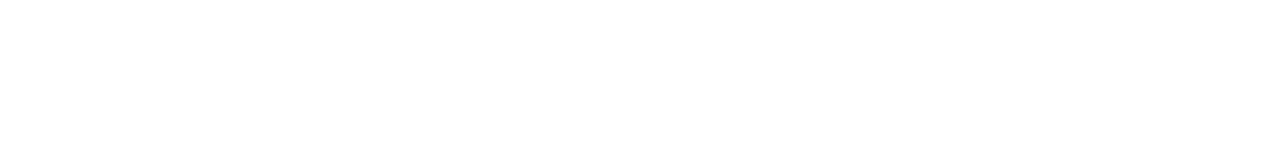
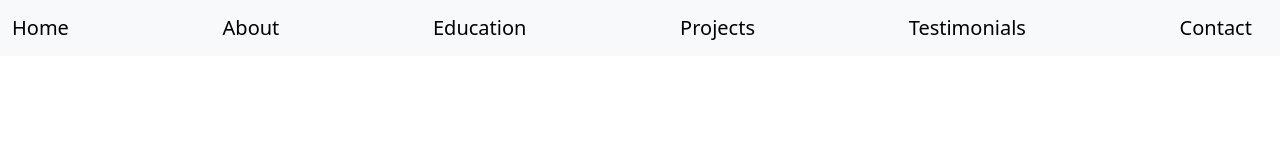
Before and after one commit to JA77776/EOMP, a plain HTML site: page index.html in a window 1280 px wide. Drawn offline with nearby package versions, Linux system fonts and the light colour scheme.

Commit message:
navigation bar

```diff
--- a/index.html
+++ b/index.html
@@ -13,6 +13,25 @@
     <title>Jay-donn Hendricks</title>
 </head>
 <body>
+    <!-- navbar -->
+    <nav class="navbar sticky-top bg-body-tertiary">
+        <div class="container-fluid">
+          <a class="navbar-brand" href="#">Home</a>
+          <a class="navbar-brand" href="#">About</a>
+          <a class="navbar-brand" href="#">Education</a>
+          <a class="navbar-brand" href="#">Projects</a>
+          <a class="navbar-brand" href="#">Testimonials</a>
+          <a class="navbar-brand" href="#">Contact</a>
+        </div>
+      </nav>
+
+
+
+
+
+
+
+
 
 
 
```
